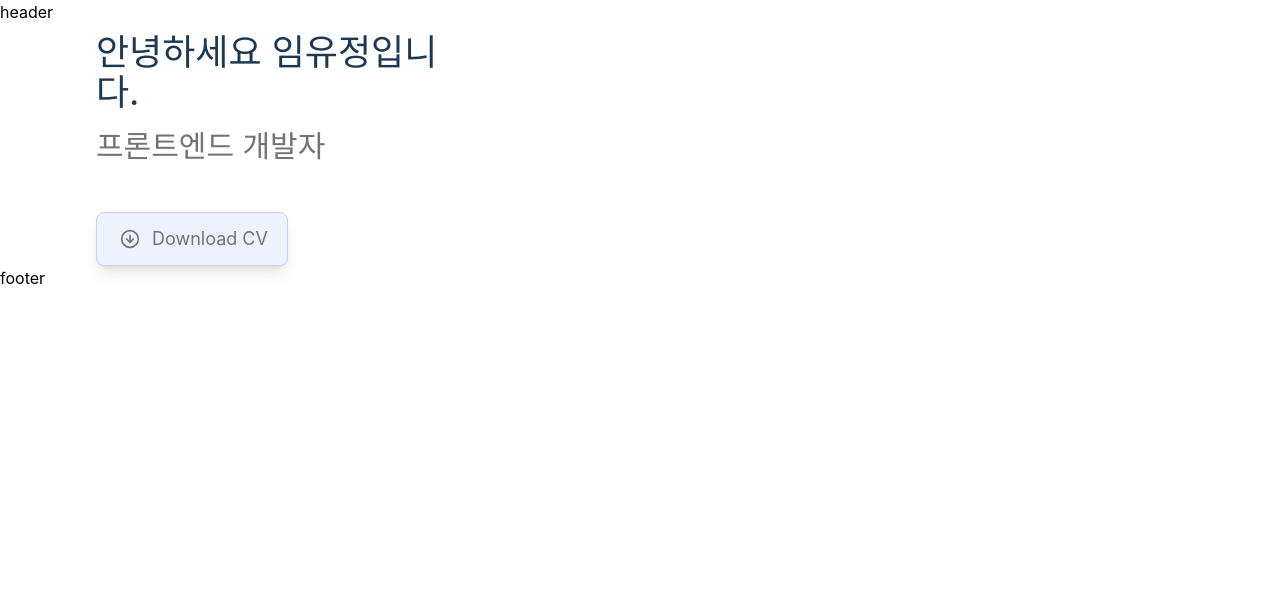
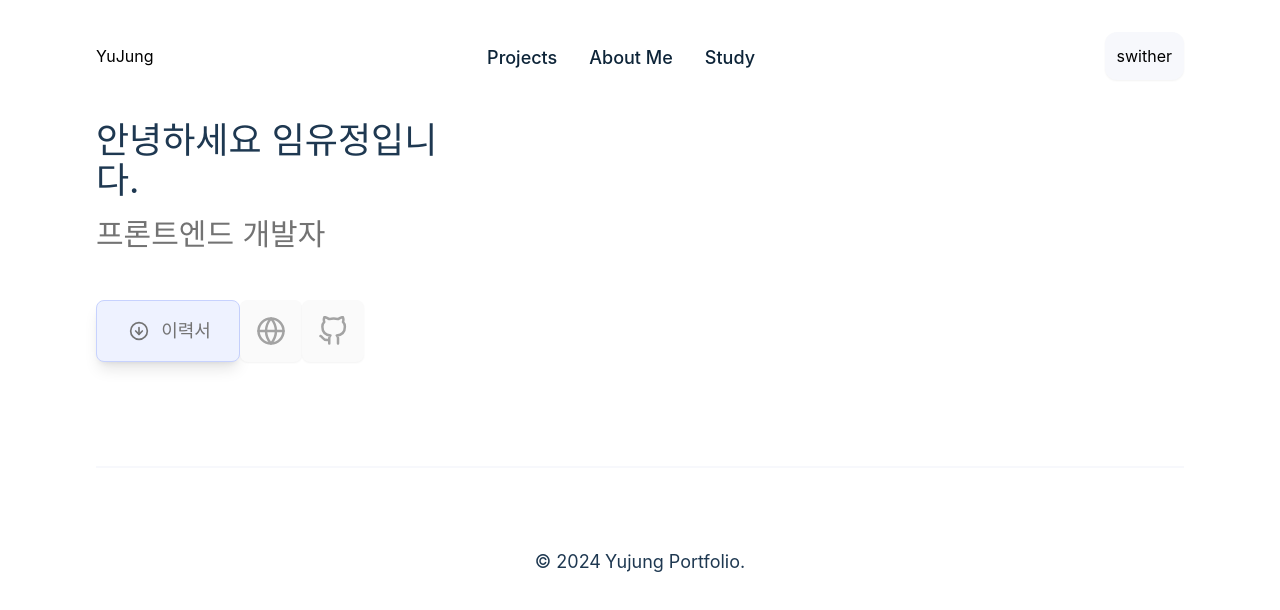
Before and after one commit to ujunglim/yujung_portfolio, a Next.js app: page / in a window 1280 px wide. Shown: the top 610 px of the page. Built offline with nearby package versions, Linux system fonts and the light colour scheme.

Commit message:
[docs] components 폴더 위치수정, header, footer추가

```diff
--- a/pages/components/AppBanner.tsx
+++ b/components/AppBanner.tsx
@@ -1,6 +1,19 @@
 import { motion } from "framer-motion";
-import Image from "next/image";
 import { FiArrowDownCircle } from "react-icons/fi";
+import { FiGithub, FiGlobe } from "react-icons/fi";
+
+const socialLinks = [
+  {
+    id: 1,
+    icon: <FiGlobe />,
+    url: "https://ujunglim.tistory.com/",
+  },
+  {
+    id: 2,
+    icon: <FiGithub />,
+    url: "https://github.com/ujunglim",
+  },
+];
 
 function AppBanner() {
   return (
@@ -45,15 +58,33 @@ function AppBanner() {
           }}
           className="flex justify-center sm:block"
         >
+          <div className="flex mt-12 mb-6">
             <a
               download="임유정 이력서.pdf"
               href="/files/임유정_이력서.pdf"
-            className="font-general-medium flex justify-center items-center w-36 sm:w-48 mt-12 mb-6 sm:mb-0 text-lg border border-indigo-200 dark:border-ternary-dark py-2.5 sm:py-3 shadow-lg rounded-lg bg-indigo-50 focus:ring-1 focus:ring-indigo-900 hover:bg-indigo-500 text-gray-500 hover:text-white duration-500"
-            aria-label="Download Resume"
+              className="font-general-medium flex justify-center items-center w-20 sm:w-36  sm:mb-0 text-lg border border-indigo-200 dark:border-ternary-dark py-2.5 sm:py-3 shadow-lg rounded-lg bg-indigo-50 focus:ring-1 focus:ring-indigo-900 hover:bg-indigo-500 text-gray-500 hover:text-white duration-500"
+              aria-label="Resume"
             >
               <FiArrowDownCircle className="ml-0 sm:ml-1 mr-2 sm:mr-3 h-5 w-5 sn:w-6 sm:h-6 duration-100"></FiArrowDownCircle>
-            <span className="text-sm sm:text-lg duration-100">Download CV</span>
+              <span className="text-sm sm:text-lg duration-100">이력서</span>
             </a>
+            <div className="font-general-regular flex flex-col justify-center items-center ">
+              <ul className="flex">
+                {socialLinks.map((link) => (
+                  <a
+                    href={link.url}
+                    target="__blank"
+                    key={link.id}
+                    className="text-gray-400 hover:text-indigo-500 dark:hover:text-indigo-400 cursor-pointer rounded-lg bg-gray-50 dark:bg-ternary-dark hover:bg-gray-100 shadow-sm p-4 duration-300"
+                  >
+                    <i className="text-xl sm:text-2xl md:text-3xl">
+                      {link.icon}
+                    </i>
+                  </a>
+                ))}
+              </ul>
+            </div>
+          </div>
         </motion.div>
       </div>
       <motion.div
--- /dev/null
+++ b/components/layout/AppFooter.tsx
@@ -0,0 +1,23 @@
+function AppFooter() {
+  return (
+    <div className="container mx-auto">
+      <div className="pt-20 sm:pt-30 pb-8 mt-20 border-t-2 border-primary-light dark:border-secondary-dark">
+        <div className="font-general-regular flex justify-center items-center ">
+          <div className="text-lg text-ternary-dark dark:text-ternary-light">
+            &copy; {new Date().getFullYear()}
+            <a
+              href="https://github.com/ujunglim/yujung_portfolio"
+              target="__blank"
+              className="hover:underline hover:text-indigo-600 dark:hover:text-indigo-300 ml-1 duration-500"
+            >
+              Yujung Portfolio
+            </a>
+            .
+          </div>
+        </div>
+      </div>
+    </div>
+  );
+}
+
+export default AppFooter;
--- /dev/null
+++ b/components/layout/AppHeader.tsx
@@ -0,0 +1,116 @@
+import { useState } from "react";
+import Link from "next/link";
+import { motion } from "framer-motion";
+import { FiX, FiMenu } from "react-icons/fi";
+
+function AppHeader() {
+  const [showMenu, setShowMenu] = useState(false);
+
+  function toggleMenu() {
+    if (!showMenu) {
+      setShowMenu(true);
+    } else {
+      setShowMenu(false);
+    }
+  }
+
+  return (
+    <motion.nav
+      initial={{ opacity: 0 }}
+      animate={{ opacity: 1 }}
+      id="nav"
+      className="sm:container sm:mx-auto"
+    >
+      {/* 헤더 */}
+      <div className="z-10 max-w-screen-lg xl:max-w-screen-xl block sm:flex sm:justify-between sm:items-center py-6">
+        <div className="flex justify-between items-center px-4 sm:px-0">
+          <div>
+            <Link href="/">YuJung</Link>
+          </div>
+
+          {/* 메뉴 버튼 */}
+          <div className="sm:hidden">
+            <button
+              onClick={toggleMenu}
+              type="button"
+              className="focus:outline-none"
+              aria-label="메뉴"
+            >
+              <svg
+                xmlns="http://www.w3.org/2000/svg"
+                viewBox="0 0 24 24"
+                className="h-7 w-7 fill-current text-secondary-dark dark:text-ternary-light"
+              >
+                {showMenu ? (
+                  <FiX className="text-3xl" />
+                ) : (
+                  <FiMenu className="text-3xl" />
+                )}
+              </svg>
+            </button>
+          </div>
+        </div>
+
+        {/* 작은 화면에서 헤더 */}
+        <div
+          className={
+            showMenu
+              ? "block m-0 sm:ml-4 sm:mt-3 md:flex px-5 py-3 sm:p-0 justify-between items-center shadow-lg sm:shadow-none"
+              : "hidden"
+          }
+        >
+          <div className="block text-left text-lg text-primary-dark dark:text-ternary-light hover:text-secondary-dark dark:hover:text-secondary-light  sm:mx-4 mb-2 sm:py-2">
+            <Link href="/projects" aria-label="Projects">
+              Projects
+            </Link>
+          </div>
+          <div className="block text-left text-lg text-primary-dark dark:text-ternary-light hover:text-secondary-dark dark:hover:text-secondary-light  sm:mx-4 mb-2 sm:py-2 border-t-2 pt-3 sm:pt-2 sm:border-t-0 border-primary-light dark:border-secondary-dark">
+            <Link href="/about" aria-label="About Me">
+              About Me
+            </Link>
+          </div>
+          <div className="block text-left text-lg text-primary-dark dark:text-ternary-light hover:text-secondary-dark dark:hover:text-secondary-light  sm:mx-4 mb-2 sm:py-2 border-t-2 pt-3 sm:pt-2 sm:border-t-0 border-primary-light dark:border-secondary-dark">
+            <Link href="/study" aria-label="Study">
+              Study
+            </Link>
+          </div>
+        </div>
+
+        {/* 큰 화면에서 헤더 */}
+        <div className="font-general-medium hidden m-0 sm:ml-4 mt-5 sm:mt-3 sm:flex p-5 sm:p-0 justify-center items-center shadow-lg sm:shadow-none">
+          <div
+            className="block text-left text-lg font-medium text-primary-dark dark:text-ternary-light hover:text-secondary-dark dark:hover:text-secondary-light  sm:mx-4 mb-2 sm:py-2"
+            aria-label="Projects"
+          >
+            <Link href="/projects">Projects</Link>
+          </div>
+          <div
+            className="block text-left text-lg font-medium text-primary-dark dark:text-ternary-light hover:text-secondary-dark dark:hover:text-secondary-light  sm:mx-4 mb-2 sm:py-2"
+            aria-label="About Me"
+          >
+            <Link href="/about">About Me</Link>
+          </div>
+
+          <div
+            className="block text-left text-lg font-medium text-primary-dark dark:text-ternary-light hover:text-secondary-dark dark:hover:text-secondary-light  sm:mx-4 mb-2 sm:py-2"
+            aria-label="Study"
+          >
+            <Link href="/study">Study</Link>
+          </div>
+        </div>
+
+        {/* 헤더 우측 theme switcher*/}
+        <div className="hidden sm:flex justify-between items-center flex-col md:flex-row">
+          <div
+            aria-label="Theme Switcher"
+            className="ml-8 bg-primary-light dark:bg-ternary-dark p-3 shadow-sm rounded-xl cursor-pointer"
+          >
+            swither
+          </div>
+        </div>
+      </div>
+    </motion.nav>
+  );
+}
+
+export default AppHeader;
--- a/pages/components/layout/DefaultLayout.tsx
+++ b/components/layout/DefaultLayout.tsx
@@ -1,6 +1,6 @@
 import { ReactNode } from "react";
+import AppFooter from "./AppFooter";
 import AppHeader from "./AppHeader";
-import AppFooter from "./AppFooter";
 interface MyComponentProps {
   children: ReactNode;
 }
--- a/pages/_app.tsx
+++ b/pages/_app.tsx
@@ -1,6 +1,6 @@
 import "../styles/globals.css";
 import { AnimatePresence } from "framer-motion";
-import DefaultLayout from "./components/layout/DefaultLayout";
+import DefaultLayout from "../components/layout/DefaultLayout";
 
 function MyApp({ Component, pageProps }: any) {
   return (
--- a/pages/components/layout/AppFooter.tsx
+++ /dev/null
@@ -1,5 +0,0 @@
-function AppFooter() {
-  return <div>footer</div>;
-}
-
-export default AppFooter;
--- a/pages/components/layout/AppHeader.tsx
+++ /dev/null
@@ -1,5 +0,0 @@
-function AppHeader() {
-  return <div>header</div>;
-}
-
-export default AppHeader;
--- a/pages/index.tsx
+++ b/pages/index.tsx
@@ -1,4 +1,4 @@
-import AppBanner from "./components/AppBanner";
+import AppBanner from "../components/AppBanner";
 
 export default function Home() {
   return (
```
Lines whose indentation alone changed are shown as unchanged.
